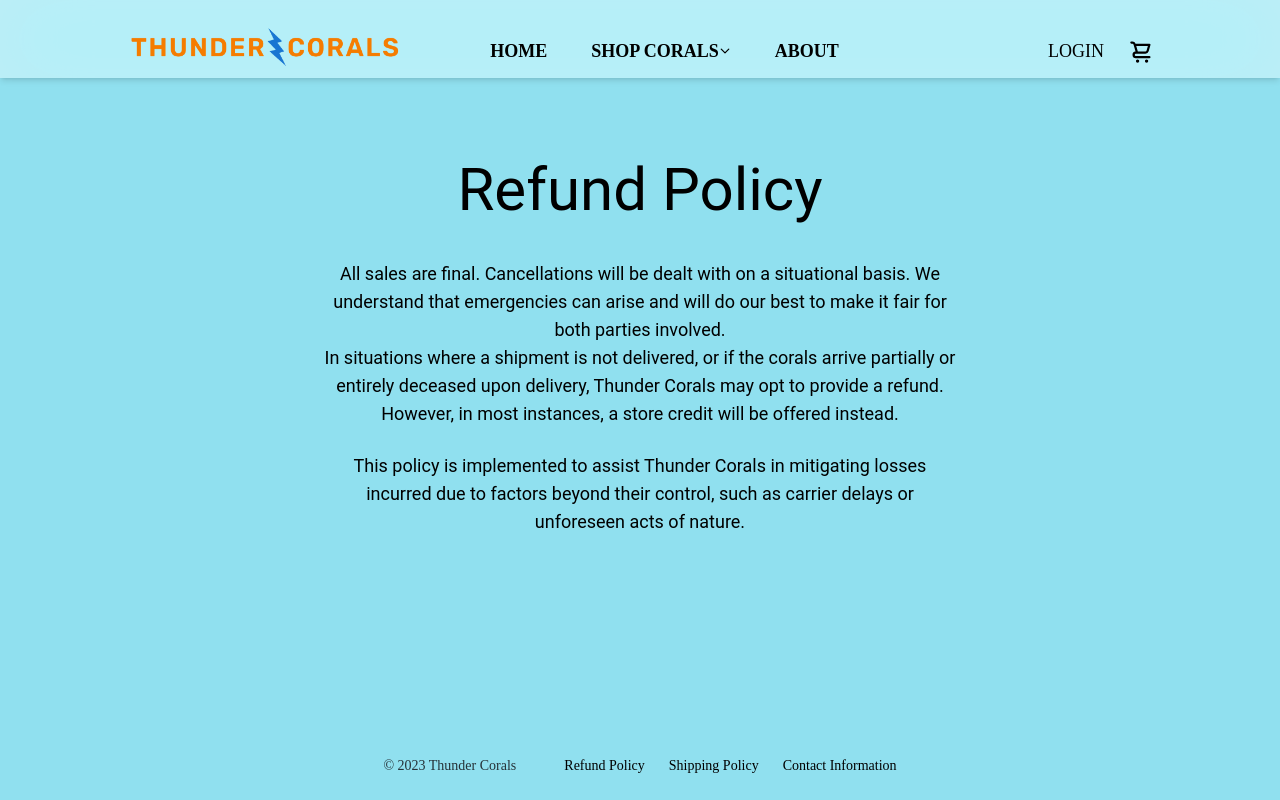
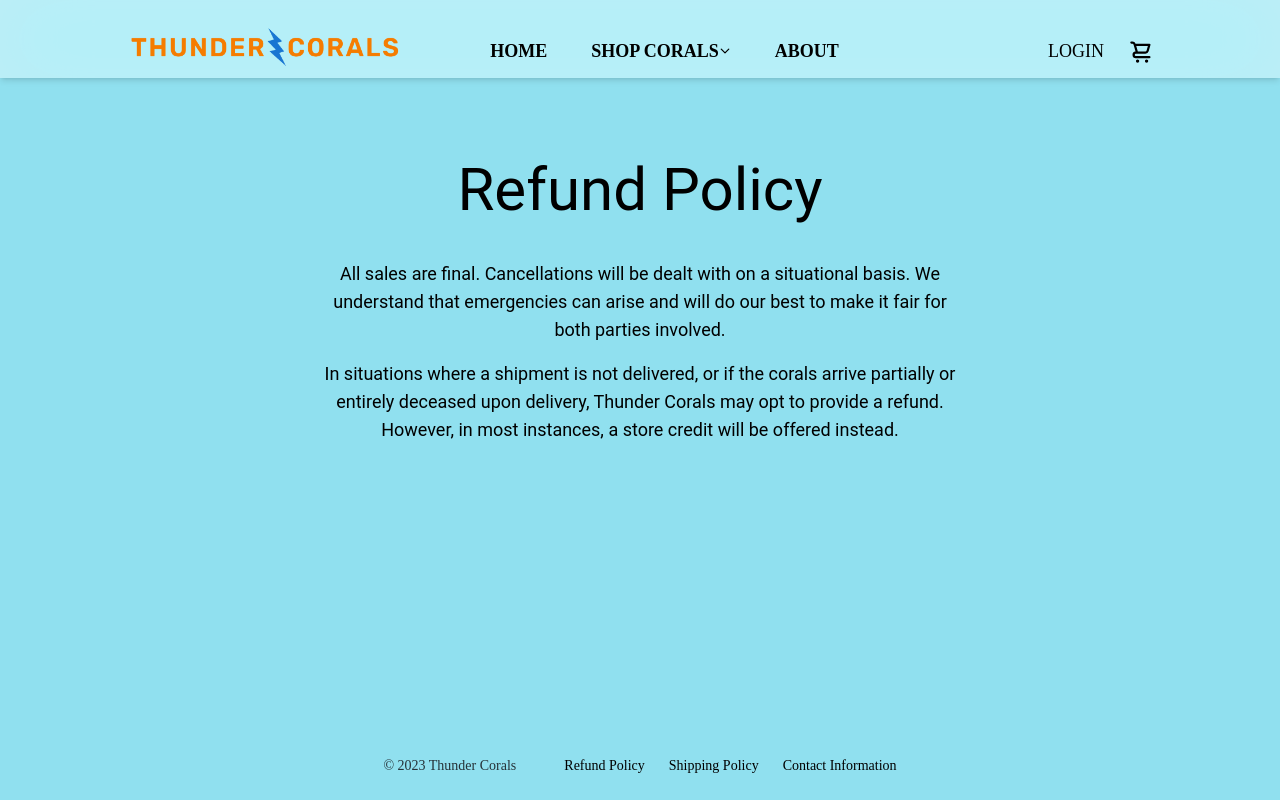
Before and after one commit to JREccleston/Coral-reef-store, a React (Create React App) app: page /RefundPolicy in a window 1280 px wide. Built offline with nearby package versions, Linux system fonts and the light colour scheme; what tailwindcss-animated would draw is missing.

Commit message:
updated refunds page

```diff
--- a/src/Pages/ContactInformation.jsx
+++ b/src/Pages/ContactInformation.jsx
@@ -6,7 +6,7 @@ function ContactInformation() {
     return (
         <div className='bg-b2 w-full h-full' >
             <div className='flex flex-row items-center justify-center'>
-                <div className='pb-40'>
+                <div>
                     <NavbarWithMegaMenu />
                 </div>
                 <div className='flex flex-col mt-12 gap-y-10 pb-0 pl-20 '>
--- a/src/Pages/RefundPolicy.jsx
+++ b/src/Pages/RefundPolicy.jsx
@@ -5,22 +5,20 @@ import { NavbarWithMegaMenu } from '../componets/NavBarWithMegaMenu'
 function RefundPolicy() {
     return (
         <div className='bg-b2 w-full h-screen'>
-            <div>
+            <div className='pb-40'>
                 <NavbarWithMegaMenu />
             </div>
-            <div className='text-center mx-auto font-sans pt-20'>
-                <h1 className='pt-20 pb-10 text-6xl'>Refund Policy</h1>
-                <p className="w-1/2 text-center mx-auto text-lg">
+            <div className='text-center mx-auto font-sans w-1/2 h-auto'>
+                <h1 className='pb-10 text-6xl'>Refund Policy</h1>
+                <p className="text-center mx-auto text-lg">
                     All sales are final. Cancellations will be dealt with on a situational basis.
                     We understand that emergencies can arise and will do our best to make it fair for both parties involved.
                 </p>
 
-                <p className="w-1/2 text-center mx-auto text-lg">
+                <p className="text-center mx-auto text-lg pt-4">
                     In situations where a shipment is not delivered, or if the corals arrive partially or entirely deceased upon delivery, Thunder Corals may opt to provide a refund. However, in most instances, a store credit will be offered instead.
                 </p>
-                <p className="w-1/2 text-center mx-auto text-lg pt-6">
-                    This policy is implemented to assist Thunder Corals in mitigating losses incurred due to factors beyond their control, such as carrier delays or unforeseen acts of nature.
-                </p>
+
 
             </div>
             <div className="sticky top-[100vh]">
--- a/src/Pages/ShippingPolicy.jsx
+++ b/src/Pages/ShippingPolicy.jsx
@@ -12,19 +12,19 @@ function ShippingPolicy() {
                 <h1 className='text-6xl  pt-20 pb-10'>
                     Shipping
                 </h1>
-                <p className='text-lg pb-5'>
+                <p className='text-lg pb-4'>
                     All orders over $299 will receive free shipping.
                 </p>
                 <p className='text-lg'>
                     For orders under $299, a $50 shipping fee will be added to your order.
                 </p>
-                <p className='text-lg pb-5'>
+                <p className='text-lg pb-4'>
                     Alive arrival is guaranteed. In the case of a dead on arrival, an email with pictures must be sent within 2 hours of delivery for a credit.
                 </p>
                 <p className='text-lg'>
                     On rare occasions there may me a shipping mishap by the carrier that may cause delays with the delivery of your package.
-                    This is completely out of our control and we are not responsible for any DOA’s caused by the delay.  We can not offer refunds when this occurs.
-                    However, it is in our best interest to make sure we come to a fair resololution with our customers by offering replacements or comparable replacements to make sure you are satisfied with your order.
+                    This is completely out of our control and we are not responsible for any DOA’s caused by the delay.
+
                 </p>
             </div>
             <div className="sticky top-[100vh]">
```
